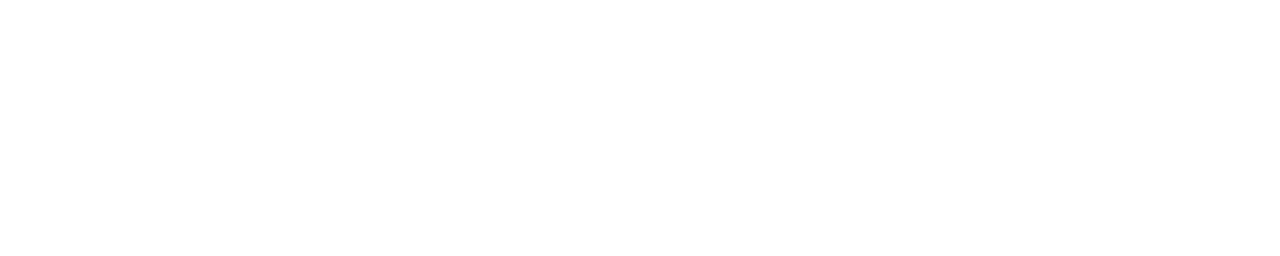
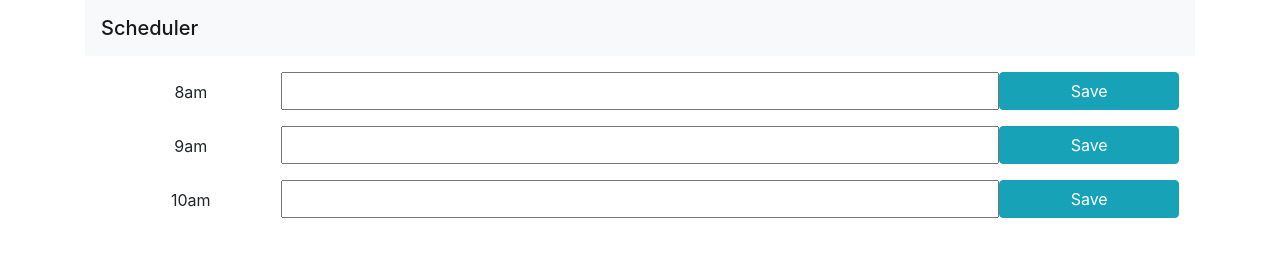
Before and after one commit to rginsberg549/schedule-v1, a plain HTML site: page index.html in a window 1280 px wide. Drawn offline with nearby package versions, Linux system fonts and the light colour scheme.

Commit message:
create row function, render function, working through getting value from input field

```diff
--- a/index.html
+++ b/index.html
@@ -7,11 +7,24 @@
     <link rel="stylesheet" href="styles.css">
 
     <title>Scheduler</title>
+    <div class="container">
 
-    <div class="list-group"></div>
+        <nav class="navbar navbar-light bg-light">
+            <span class="navbar-brand mb-0 h1">Scheduler</span>
+          </nav>
+    </div>
+
+
 </head>
 <body>
 
+    <script
+  src="https://code.jquery.com/jquery-3.5.1.min.js"
+  integrity="sha256-9/aliU8dGd2tb6OSsuzixeV4y/faTqgFtohetphbbj0="
+  crossorigin="anonymous"></script>
+
     <script src="scripts.js"></script>
+
+
 </body>
 </html>
--- a/scripts.js
+++ b/scripts.js
@@ -1 +1,57 @@
-console.log("Hello");
+var workingHours = ["8am", "9am", "10am"];
+
+var containerElement = $(".container");
+
+
+function createRow(time) {
+    var time = time
+
+    var rowElement = $("<div>");
+
+    rowElement.addClass("row m-3");
+
+    var timeElement = $("<span>");
+    timeElement.attr("id", time);
+    timeElement.addClass("col-sm-2 text-center mt-2")
+    timeElement.text(time);
+
+    var inputElement = $("<input>");
+    inputElement.attr("id", time + "-details")
+    inputElement.addClass("col-sm-8");
+
+    var saveElement = $("<button>")
+    saveElement.attr("id", time)
+    saveElement.addClass("col-sm-2 btn btn-info")
+    saveElement.text("Save");
+    $(saveElement).on("click", function(event){
+        var key = $(this).attr("id");
+
+        console.log(event);
+        console.log(inputElement);
+
+    });
+
+    rowElement.append(timeElement);
+    rowElement.append(inputElement);
+    rowElement.append(saveElement);
+
+    containerElement.append(rowElement);
+
+
+}
+
+function saveDetail(event, inputValue) {
+    console.log(event);
+    console.log(inputValue);
+}
+
+
+function render() {
+    for (let index = 0; index < workingHours.length; index++) {
+        createRow(workingHours[index]);
+
+    }
+
+}
+
+render()
```
